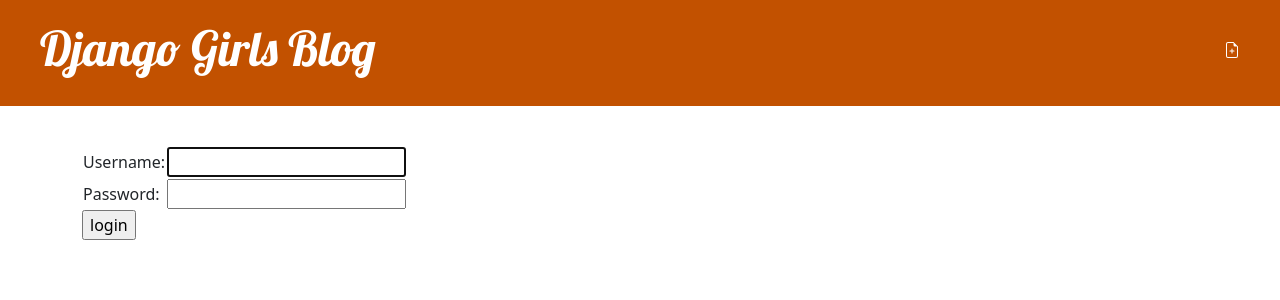
After one commit to nmartinez71/django-sdev, a Django app: page /accounts/login/ in a window 1280 px wide. The commit adds this page. Shown: the top 300 px of the page. Run offline with Django 5.2, Linux system fonts and the light colour scheme.

Commit message:
stable doamin and secure

```diff
--- a/blog/templates/blog/base.html
+++ b/blog/templates/blog/base.html
@@ -8,21 +8,26 @@
         <link rel="stylesheet" href="{% static 'css/blog.css' %}">
     </head>
     <body>
-        <header class="page-header">
-            <div class="container">
+        <div class="page-header">
+            {% if user.is_authenticated %}
+                <a href="{% url 'post_new' %}" class="top-menu"><span class="glyphicon glyphicon-plus"></span></a>
+                <a href="{% url 'post_draft_list' %}" class="top-menu"><span class="glyphicon glyphicon-edit"></span></a>
+                <p class="top-menu">Hello {{ user.username }} <small>(<a href="{% url 'logout' %}">Log out</a>)</small></p>
+            {% else %}
+                <a href="{% url 'login' %}" class="top-menu"><span class="glyphicon glyphicon-lock"></span></a>
+            {% endif %}
             <a href="{% url 'post_new' %}" class="top-menu">
                 {% include './icons/file-earmark-plus.svg' %}
             </a>
             <h1><a href="/">Django Girls Blog</a></h1>
         </div>
-        </header>
-        <main class="content container">
+    <div class="content container">
         <div class="row">
-                <div class="col">
+            <div class="col-md-8">
             {% block content %}
             {% endblock %}
             </div>
         </div>
-        </main>
+    </div>
 </body>
 </html>
--- /dev/null
+++ b/blog/templates/registration/login.html
@@ -0,0 +1,24 @@
+{% extends "blog/base.html" %}
+
+{% block content %}
+    {% if form.errors %}
+        <p>Your username and password didn't match. Please try again.</p>
+    {% endif %}
+
+    <form method="post" action="{% url 'login' %}">
+    {% csrf_token %}
+        <table>
+        <tr>
+            <td>{{ form.username.label_tag }}</td>
+            <td>{{ form.username }}</td>
+        </tr>
+        <tr>
+            <td>{{ form.password.label_tag }}</td>
+            <td>{{ form.password }}</td>
+        </tr>
+        </table>
+
+        <input type="submit" value="login" />
+        <input type="hidden" name="next" value="{{ next }}" />
+    </form>
+{% endblock %}
--- a/blog/views.py
+++ b/blog/views.py
@@ -3,6 +3,8 @@ from django.utils import timezone
 from .models import Post
 from .forms import PostForm
 from django.shortcuts import redirect
+from django.contrib.auth.decorators import login_required
+
 
 
 def post_list(request):
@@ -13,6 +15,8 @@ def post_detail(request, pk):
     post = get_object_or_404(Post, pk=pk)
     return render(request, 'blog/post_detail.html', {'post': post})
 
+
+@login_required
 def post_new(request):
     if request.method == "POST":
         form = PostForm(request.POST)
--- a/mysite/settings.py
+++ b/mysite/settings.py
@@ -123,3 +123,6 @@ STATIC_ROOT = BASE_DIR / 'static'
 # https://docs.djangoproject.com/en/5.1/ref/settings/#default-auto-field
 
 DEFAULT_AUTO_FIELD = 'django.db.models.BigAutoField'
+
+
+LOGIN_REDIRECT_URL = '/'
--- a/mysite/urls.py
+++ b/mysite/urls.py
@@ -16,8 +16,11 @@ Including another URLconf
 """
 from django.contrib import admin
 from django.urls import path, include
+from django.contrib.auth import views
 
 urlpatterns = [
     path('admin/', admin.site.urls),
+    path('accounts/login/', views.LoginView.as_view(), name='login'),
+    path('accounts/logout/', views.LogoutView.as_view(next_page='/'), name='logout'),
     path('', include('blog.urls')),
 ]
```
Lines whose indentation alone changed are shown as unchanged.
